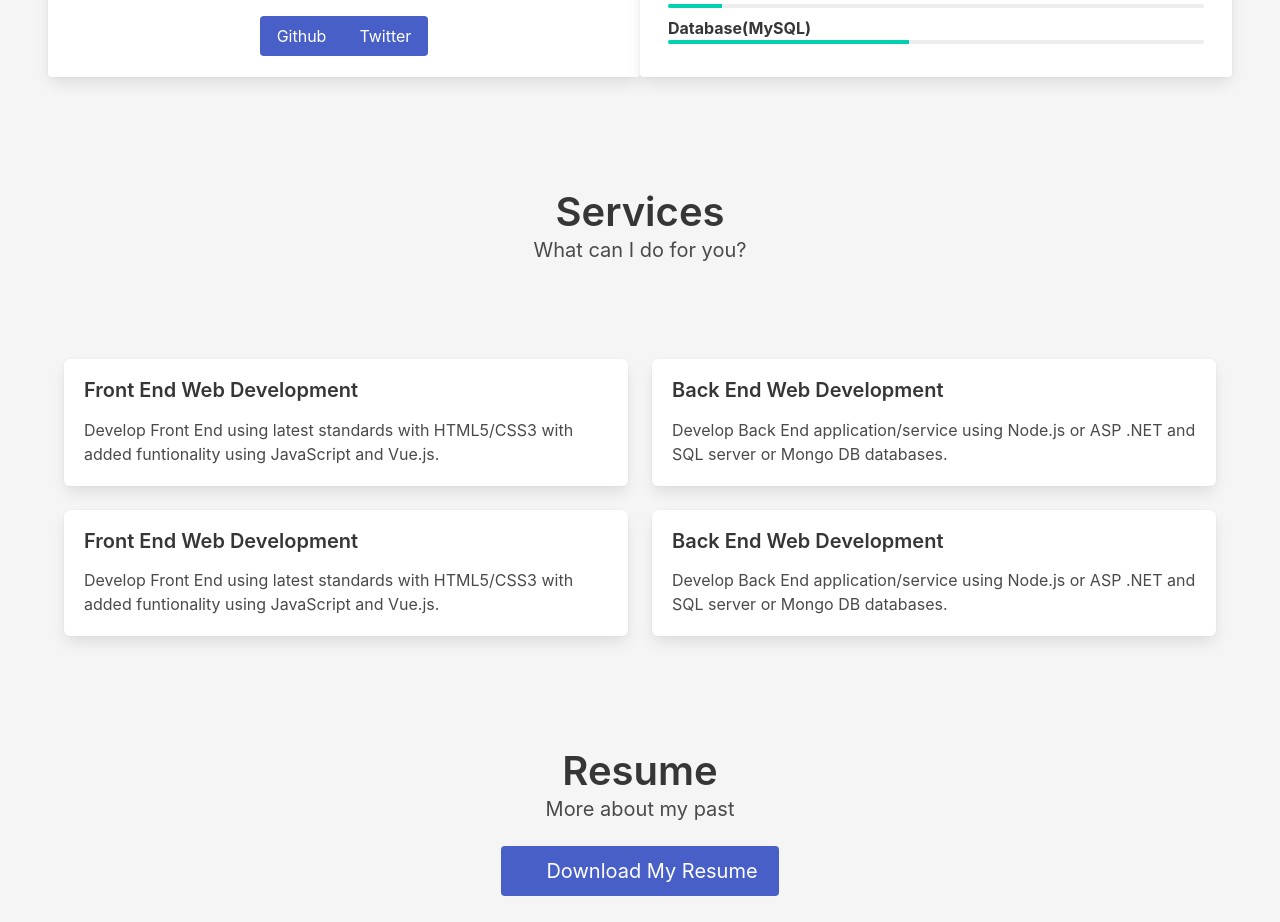
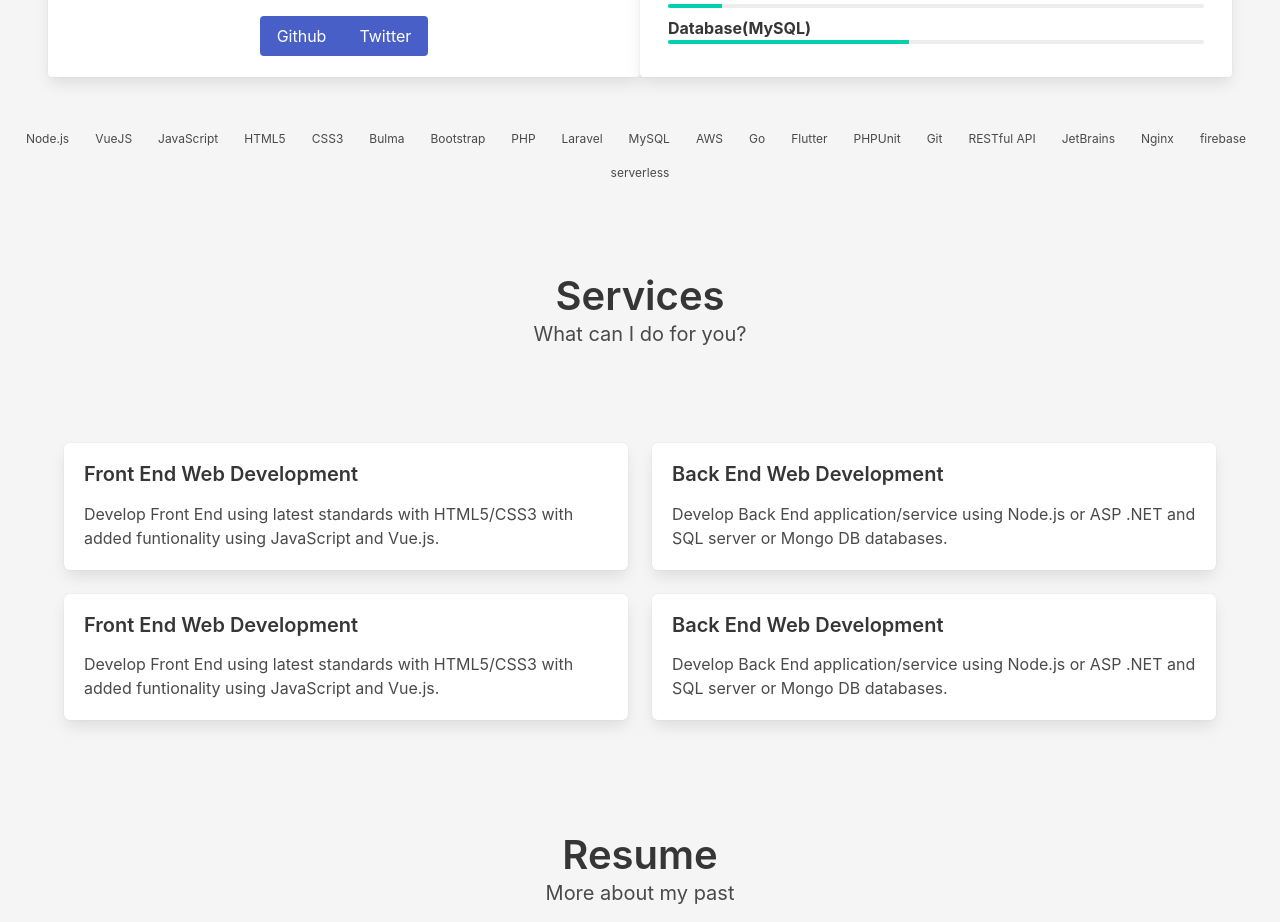
Before and after one commit to lmimsra/profile-by-next, a Next.js app: page / in a window 1280 px wide. Shown: the part 1421-2343 px from the top of the page. Built offline with nearby package versions, Linux system fonts and the light colour scheme.

Commit message:
#5 skillTag を追加

```diff
--- a/pages/index.js
+++ b/pages/index.js
@@ -61,13 +61,13 @@ export default function Home() {
           </div>
 
           <div className="columns has-same-height is-gapless">
-            <div class="column">
-              <div class="card">
-                <div class="card-content">
-                  <h3 class="title is-4">Profile</h3>
+            <div className="column">
+              <div className="card">
+                <div className="card-content">
+                  <h3 className="title is-4">Profile</h3>
 
-                  <div class="content">
-                    <table class="table-profile">
+                  <div className="content">
+                    <table className="table-profile">
                       <tr>
                         <th colspan="1"></th>
                         <th colspan="2"></th>
@@ -87,13 +87,13 @@ export default function Home() {
                     </table>
                   </div>
                   <br/>
-                  <div class="buttons has-addons is-centered">
-                    <a href="https://github.com/lmimsra" class="button is-link">
+                  <div className="buttons has-addons is-centered">
+                    <a href="https://github.com/lmimsra" className="button is-link">
                       Github
                     </a>
                     <a
                       href="https://twitter.com/lmimsra_dev"
-                      class="button is-link"
+                      className="button is-link"
                     >
                       Twitter
                     </a>
@@ -117,6 +117,15 @@ export default function Home() {
             </div>
           </div>
         </section>
+
+        {/* skill tags*/}
+        <div className="tags custom-tags">
+          {
+            getSkillTags().map((val)=>
+              <span className="tag is-light">{val}</span>
+            )
+          }
+        </div>
 
         <section className="section" id="services">
           <div className="section-heading">
@@ -648,3 +657,89 @@ function getSkillPoints() {
     {name: 'Database(MySQL)', point: 45}
   ]
 }
+
+// スキルタグの値取得
+function getSkillTags() {
+  return [
+    'Node.js',
+    'VueJS',
+    'JavaScript',
+    'HTML5',
+    'CSS3',
+    'Bulma',
+    'Bootstrap',
+    'PHP',
+    'Laravel',
+    'MySQL',
+    'AWS',
+    'Go',
+    'Flutter',
+    'PHPUnit',
+    'Git',
+    'RESTful API',
+    'JetBrains',
+    'Nginx',
+    'firebase',
+    'serverless'
+  ]
+}
+
+// 経験の値取得
+function getResumeData() {
+  return [
+    {
+      title: 'スマホ予約アプリAPI開発',
+      about: '大手飲食店の席予約アプリ運用開発',
+      technology: 'Lumen(php7.0), Redis, MySQL, EC2(AWS)',
+      role:
+        '運用保守案件の要件定義, 設計, 実装, テスト, アプリ開発のベンダコントロール',
+      performance:
+        'バックエンド開発リード, 既存バグの改修, 案件レベルの要件定義, アプリ用の管理画面新規開発',
+      members: '6人(PM1, バックエンド2, ネイティブ3)'
+    },
+    {
+      title: '商品注文SPA API開発',
+      about: '大手飲食店の注文アプリ新規開発・運用',
+      technology:
+        'vue.js, Laravel(php7.3), RedisCluster, MySQL, Docker, ECS(AWS)',
+      role:
+        '新規開発の要件定義, 設計, 実装, テスト, 運用保守全般, ' +
+        'アプリ開発のベンダコントロール, ネイティブ, web, API横断的な開発サポート',
+      performance:
+        'PM, PL, バックエンド開発リード, 新規API設計90本(PJ合計), API実装, 運用保守対応全般, cloudWatchを使ったログ調査',
+      members: '10人(PM1, バックエンド3, ネイティブ3, フロント2, 企画1)'
+    },
+    {
+      title: '飲食店向けオウンドアプリ開発',
+      about: '大手飲食チェーン向けのオウンドアプリ新規開発',
+      technology:
+        'bootstrap, Laravel(php7.4), RedisCluster, MySQL, Docker, ECS(AWS)',
+      role: '新規開発の要件定義, アーキテクチャ設計, API概要設計',
+      performance:
+        'アプリケーション全体の要件定義, サーバーサイド技術選定, サーバーサイド全体のアーキテクチャ設計, RESTFullなAPI設計',
+      members: '8人(PM1, バックエンド3, ネイティブ3, フロント1)'
+    },
+    {
+      title: '飲食店向けスマホ注文アプリ web拡張',
+      about:
+        '飲食チェーンを対象としたスマートフォン注文アプリのネイティブ版からweb対応する機能拡張',
+      technology:
+        'vue.js, Laravel(php7.3), RedisCluster, MySQL, Docker, ECS(AWS)',
+      role: '要件定義, 設計, 実装, テスト, アーキテクチャ設計',
+      performance:
+        'バックエンド開発全体のリード, タスク管理, 機能拡張に伴う認証周辺の詳細設計・実装',
+      members: '7人(PM1, バックエンド2, ネイティブ2, フロント1, 企画1)'
+    },
+    {
+      title: '問診票システム開発',
+      about: '病院向け問診票電子化プロジェクト(大学在学中)',
+      technology: 'JavaEE(Java8), JSF, Jax-rs, MySQL, Tomcat',
+      role:
+        '要求整理, 要件定義, 設計, デザイン(CSS), 実装, ' +
+        'テスト, システム全体のUI, UX対応',
+      performance:
+        'プロトタイプ型開発提案, 開発環境構築全般, 画面デザイン・調整, 進捗管理',
+      members: '3人(PM1, エンジニア2)'
+    }
+  ]
+}
```
